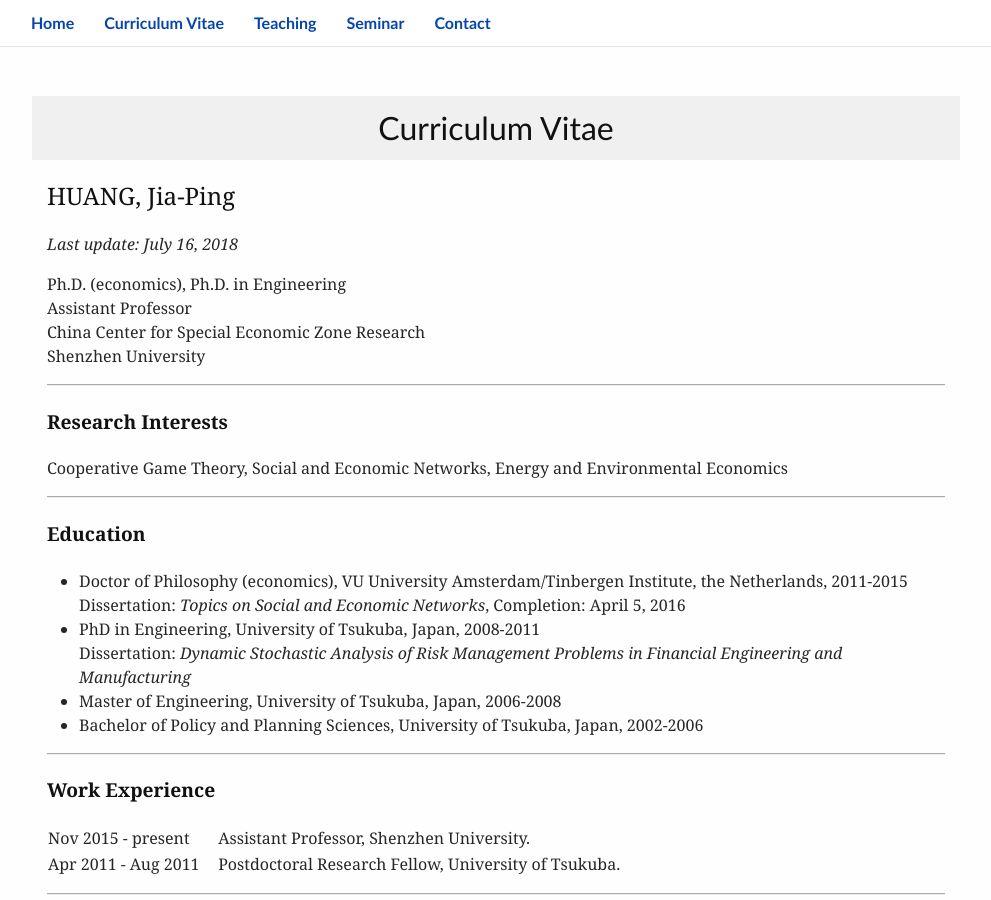
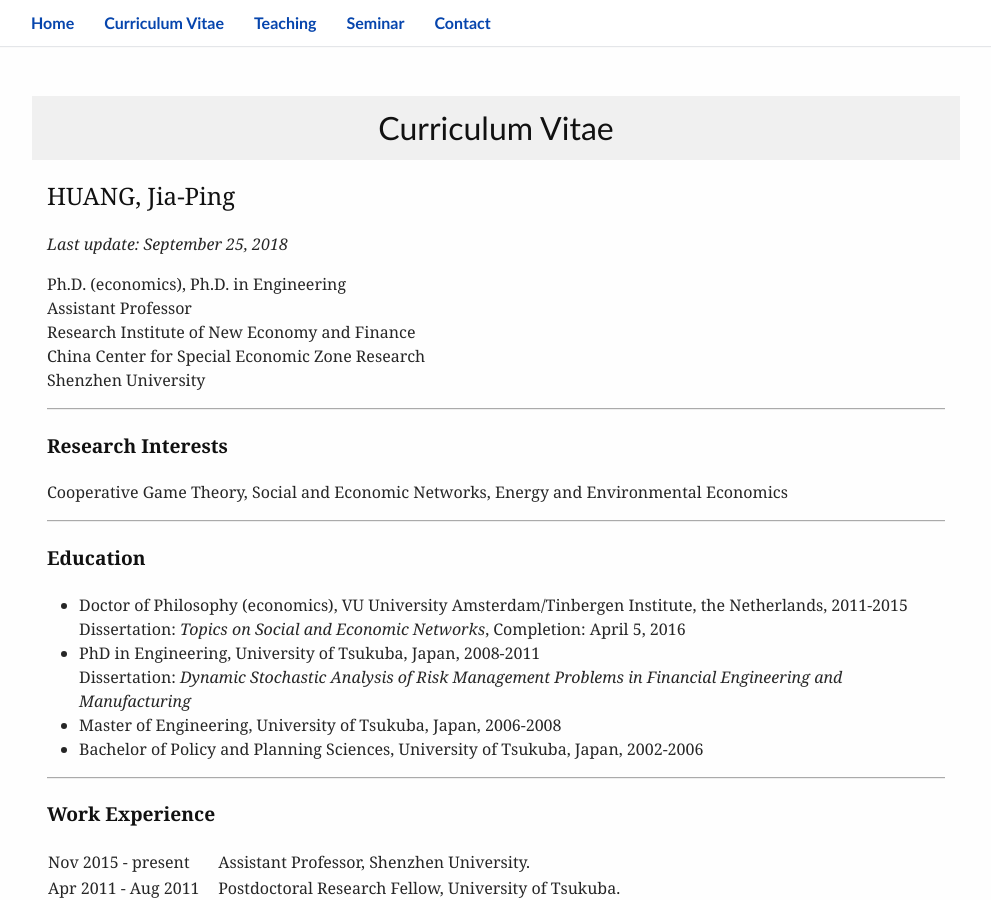
Before and after one commit to huangjp28/huangjp28.github.io, a Jekyll site: the page built from _pages/01_CV.md, in a window 1280 px wide and 900 px high. Shown: the whole window, without its empty margins (144-1135 px from the left). Built offline with Jekyll 4.4.1, drawn with Linux system fonts in a browser that asks for light colours; some web fonts are replaced; some of the changed text lies outside the part shown.

Commit message:
update 20180925

```diff
--- a/_pages/01_CV.md
+++ b/_pages/01_CV.md
@@ -6,10 +6,11 @@
 
 ### HUANG, Jia-Ping
 
-*Last update: July 16, 2018*
+*Last update: September 25, 2018*
 
 Ph.D. (economics), Ph.D. in Engineering
 Assistant Professor
+Research Institute of New Economy and Finance
 China Center for Special Economic Zone Research
 Shenzhen University
 
--- a/index.html
+++ b/index.html
@@ -5,7 +5,7 @@
 <div class="">
   <p>Welcome to my website!</p>
   <p>
-    My name is Jia-Ping HUANG (黄嘉平). I am an assistant professor at the China Center for Special Economic Zone Research (CCSEZR) at Shenzhen Univerisity, China. I have been granted a degree of PhD in Engineering from University of Tsukuba, Japan, and a degree of Doctor of Philosophy from the Faculty of Economics and Business Administration (FEWEB) of Vrije Universiteit Amsterdam (VU University Amsterdam), the Netherlands. My current research interests include, but are not limited to,
+    My name is Jia-Ping HUANG (黄嘉平). I am an assistant professor at Shenzhen Univerisity, China. I have been granted a degree of PhD in Engineering from University of Tsukuba, Japan, and a degree of Doctor of Philosophy from the Faculty of Economics and Business Administration (FEWEB) of Vrije Universiteit Amsterdam (VU University Amsterdam), the Netherlands. My current research interests include, but are not limited to,
     <ul>
       <li>cooperative game theory,</li>
       <li>social and economic networks,</li>
```
Also changed, not shown: other parts of _pages/01_CV.md (+1 -1 lines).
